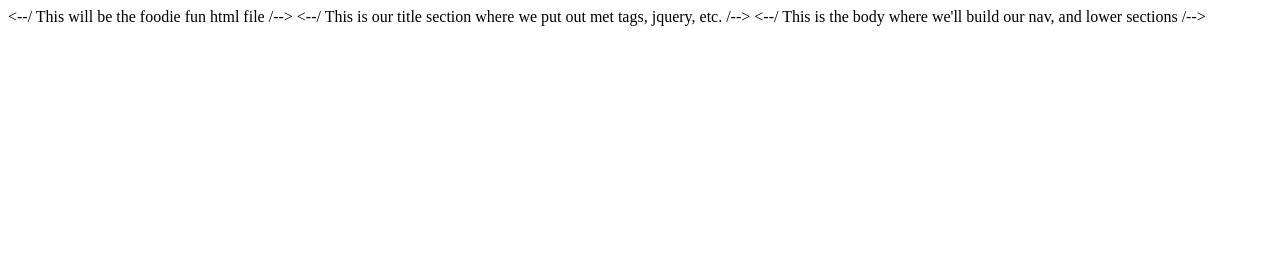
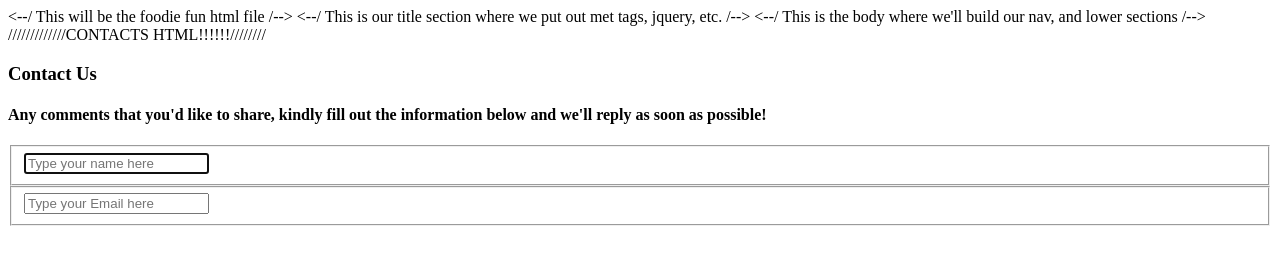
Before and after one commit to build-week-foodiefun/Marketing-page, a plain HTML site: page foodiefun_index.html in a window 1280 px wide. Drawn offline with Linux system fonts and the light colour scheme; files that its build step writes are made by us from their sources.

Commit message:
created part of the html for the the contact page

```diff
--- a/foodiefun_index.html
+++ b/foodiefun_index.html
@@ -23,3 +23,21 @@
     </body>
 
 </html>
+
+
+
+
+
+/////////////CONTACTS HTML!!!!!!////////
+
+<div class ="container">
+    <form id ="contact" action=""methods="post">
+</div>
+<h3>Contact Us</h3>
+<h4>Any comments that you'd like to share, kindly fill out the information below and we'll reply as soon as possible!</h4>
+<fieldset>
+    <input placeholder="Type your name here" type="text" tabindex="1" required autofocus>
+</fieldset>
+<fieldset>
+    <input placeholder="Type your Email here" type="email" tabindex="2" required>
+</fieldset>
```
